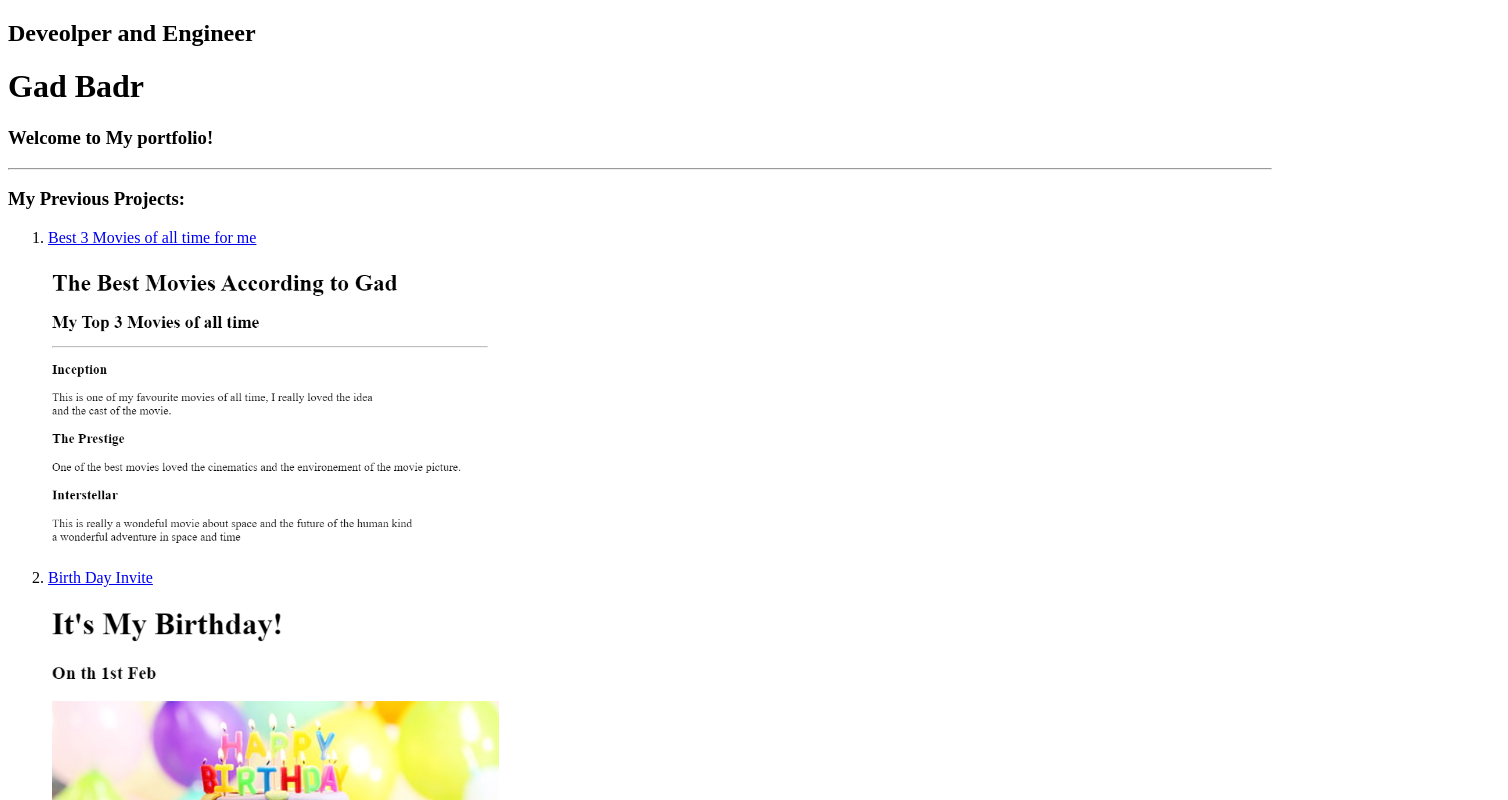
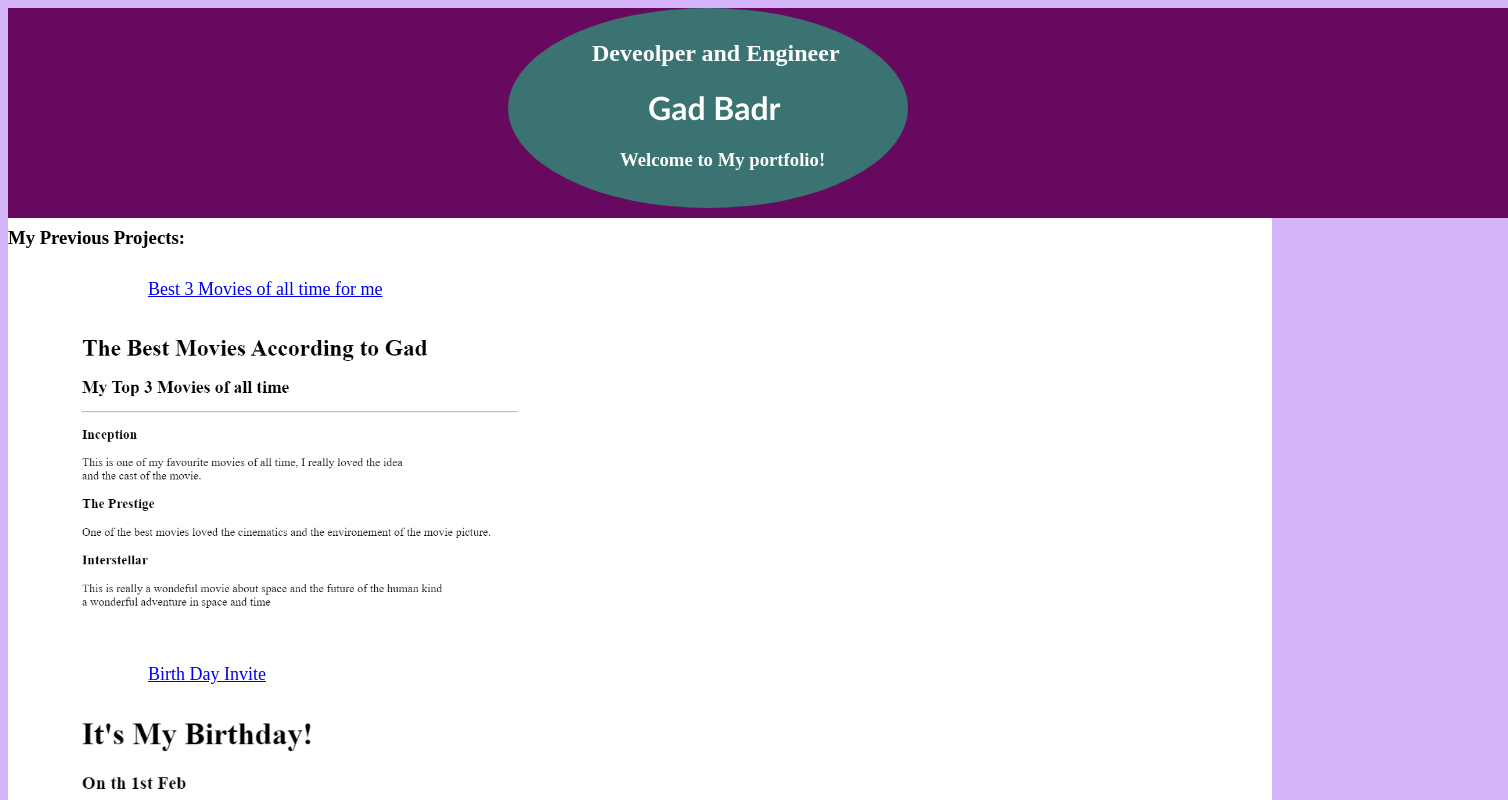
Before and after one commit to DevGadBadr/web-portfolio, a plain HTML site: page index.html in a window 1280 px wide. Shown: the top 800 px of the page, 1508 px wide, since content can reach past the window. Drawn offline with Linux system fonts and the light colour scheme.

Commit message:
Add files via upload

```diff
--- a/index.html
+++ b/index.html
@@ -5,28 +5,45 @@
     <meta charset="UTF-8">
     <meta name="viewport" content="width=device-width, initial-scale=1.0">
     <title>Gad Badr-Portfolio</title>
+    <link rel="stylesheet" href="./style.css">
 </head>
+
 <body>
+    <div class="main">
+
+        <div class="header">
+
+        </div>
+        <div id="circle">
+
+        </div>
+
+        <div class="logo">
         <h2>Deveolper and Engineer </h2> <h1>Gad Badr</h1>
-    <h3>Welcome to My portfolio!</h3>
-    <hr>
+        <h3 id="welcome">Welcome to My portfolio!</h3>
+        </div>
+
+        <div id="content">
            <h3>My Previous Projects:</h3>
            <ol>
                 <li>
-            <a href="./public/movies.html">Best 3 Movies of all time for me</a>
-            <br>
+                  <a id="top" href="./public/movies.html">Best 3 Movies of all time for me</a>
                   <br>
                   <img src="./assets/images/Movies.png" height="300">
                 </li>
                 <li>
                       <a href="./public/birthdayinvite.html">Birth Day Invite</a>
                       <br>
-            <br>
                       <img src="./assets/images/birthdayinvite.png" height="600">
                 </li>
             </ol>
+        </div>
+
+    </div>
 <hr>
-<br>
+
+<footer>
 <a href="./public/about Gad.html">About Me</a> &nbsp; &nbsp; &nbsp; <a href="./public/contact Gad.html"> Contact Me</a>
+</footer>
 </body>
 </html>
--- /dev/null
+++ b/style.css
@@ -0,0 +1,81 @@
+body{
+    background-color: rgb(214, 180, 250);
+}
+
+
+.main{
+    background-color: rgb(255, 255, 255);
+}
+
+.header{
+    background-color: rgb(104, 9, 96);
+    width: 1500px;
+    height: 210px;
+    z-index: 1;
+    display: block;
+    position: absolute;
+    background-image: linear-gradient(#c782d593,);
+}
+
+#circle{
+    background-color: rgb(200, 100, 211);
+    width: 500px;
+    height: 500px;
+    margin-top: 830px;
+    z-index: 3;
+    position: absolute;
+    border-radius: 0px 0px 0PX 500px;
+    margin-left: 995px ;
+    background-image: linear-gradient(#57146593,#f48de3de);
+    transform: rotate(90deg);
+
+}
+
+
+.logo{
+    background-color: rgba(37, 164, 122, 0.685);
+    border-radius: 50%;
+    display: inline-block;
+    width: 400px;
+    height: 200px;
+    text-indent: 21%;
+    z-index:2;
+    position: relative ;
+    color: rgb(255, 255, 255);
+    margin-left: 500px;
+}
+
+h1{
+    text-indent: 35%;
+    font-family: 'Gill Sans', 'Gill Sans MT', Calibri, 'Trebuchet MS', sans-serif;
+}
+
+h2{
+    margin-top: 8%;
+}
+
+#welcome{
+    text-indent: 28%;
+}
+
+
+ol{
+    background-color: rgb(255, 255, 255);
+    margin-top: 30px;
+    list-style: none;
+
+}
+
+img{
+    margin: 30px;
+}
+
+footer{
+    text-align: center;
+}
+
+a{
+    font-size: 18px;
+    margin-left: 100px;
+    margin-top: 100px;
+}
```
Lines whose indentation alone changed are shown as unchanged.
